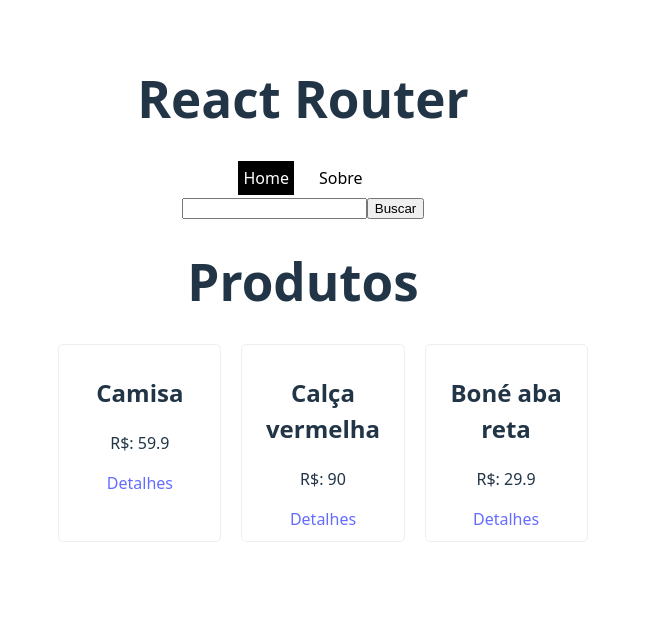
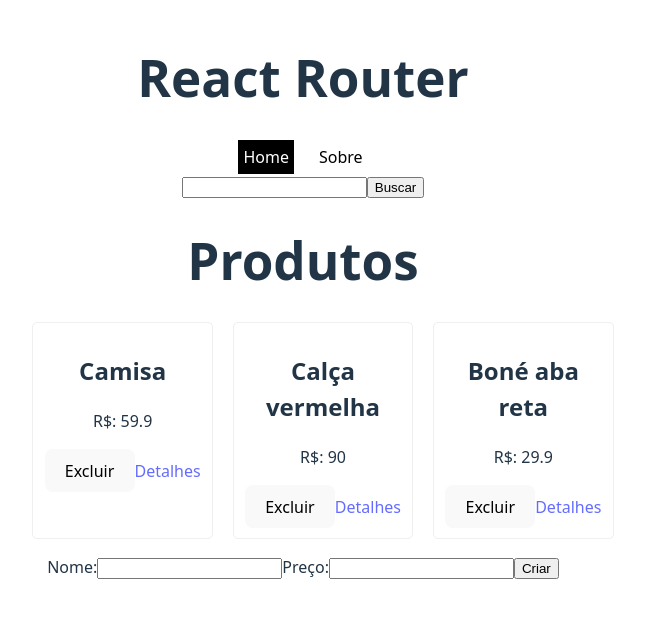
Before and after one commit to WhaleJucs/react-router, a React (Vite) app: page / in a window 1280 px wide. Shown: the part 103-720 px from the top of the page, without its empty margins (337-982 px from the left). Built offline with nearby package versions, Linux system fonts and the light colour scheme; data requests are answered from the project's data file.

Commit message:
Redirecionamento de URL

```diff
--- a/src/App.jsx
+++ b/src/App.jsx
@@ -1,7 +1,7 @@
 import './App.css'
 
 // 1 - config react router
-import { BrowserRouter, Routes, Route } from 'react-router-dom'
+import { BrowserRouter, Routes, Route, Navigate } from 'react-router-dom'
 
 // components
 import Navbar from './components/Navbar'
@@ -40,6 +40,9 @@
           {/* 9 - busca */}
           <Route path='/search' element={<Search />} />
 
+          {/* 10 - redirect route */}
+          <Route path='/company' element={<Navigate to='/about' />} />
+
           {/* 7 - no match route */}
           <Route path='*' element={<NotFound />} />
         </Routes>
--- a/src/pages/Home.jsx
+++ b/src/pages/Home.jsx
@@ -1,28 +1,75 @@
 import { Link } from 'react-router-dom'
 import { useFetch } from '../hooks/useFetch'
+import { useState } from 'react'
 
 import './Home.css'
 
 const Home = () => {
     // 3 - carregamento de dados
     const url = "http://localhost:3000/products"
-    const {data: items, loading, error} = useFetch(url)
+    const {data: items, httpConfig, loading, error} = useFetch(url)
+    const [name, setName] = useState('')
+    const [price, setPrice] = useState('')
+    const [product, setProduct] = useState([])
+
+    const handleSubmit = async (e) => {
+        e.preventDefault()
+
+        const product = {
+        name,
+        price
+        }
+
+        httpConfig(product, 'POST')
+        setName('')
+        setPrice('')
+    }
+
+    const handleRemove = (id) => {
+        httpConfig(id, 'DELETE')
+    }
 
     return (
     <div className='Home'>
         <h1>Produtos</h1>
+        {loading && <p>Carregando dados...</p>}
         {error && <p>{error}</p>}
+        {!loading && (
             <ul className="products">
                 {items && items.map((item) => (
                     <li key={item.id}>
                         <h2>{item.name}</h2>
                         <p>R$: {item.price}</p>
+                        <button onClick={() => handleRemove(product.id)}>Excluir</button>
 
                         {/* 4 - rota dinâmica */}
                         <Link to={`/products/${item.id}`}>Detalhes</Link>
                     </li>
                 ))}
             </ul>
+        )}
+
+        <div className="add-product">
+            <form onSubmit={handleSubmit}>
+                <label>
+                    Nome:
+                    <input type="text"
+                            value={name}
+                            name='name'
+                            onChange={(e) => setName(e.target.value)} />
+                </label>
+                <label onSubmit={handleSubmit}>
+                    Preço:
+                    <input type="number"
+                            value={price}
+                            name='price'
+                            onChange={(e) => setPrice(e.target.value)} />
+                </label>
+
+                {loading && <input type="submit" disabled value='Aguarde' />}
+                {!loading && <input type="submit" value='Criar' />}
+            </form>
+        </div>
     </div>
   )
 }
```
Lines whose indentation alone changed are shown as unchanged.
